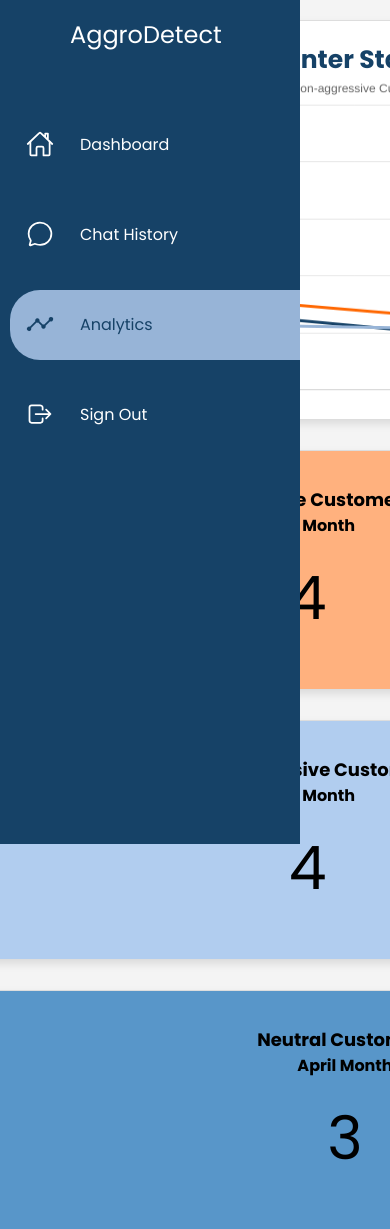
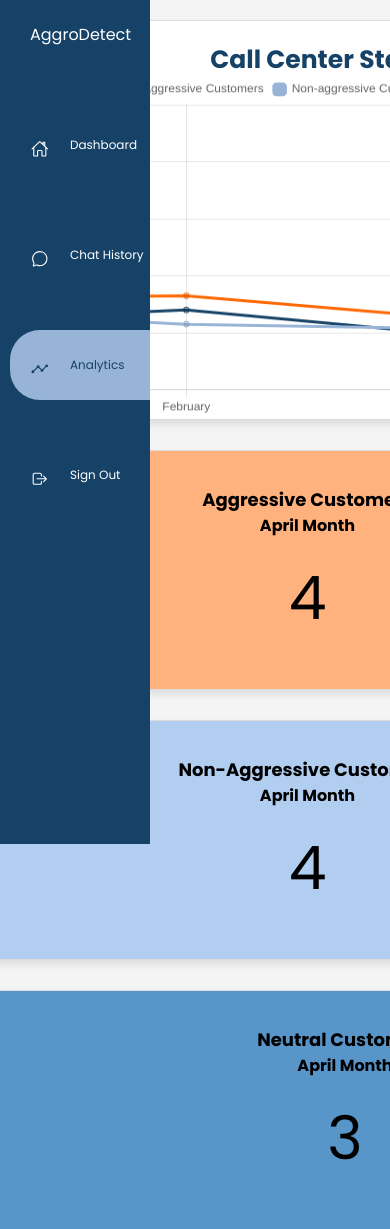
Before and after one commit to SewminaFernando/AggroDetect, a Flask app: page /analytics in a window 390 px wide; the page is wider, and only the part inside the window is pictured. Shown: the top 1229 px of that part. Run offline with Flask 3, Linux system fonts and the light colour scheme; data comes from the database, SQL or seed files in the repository; parts of the project's set-up code (start-up, migrations or seed data) failed here and were passed over.

Commit message:
Responsive dashboard page

```diff
--- a/interface/static/CSS/dashboard.css
+++ b/interface/static/CSS/dashboard.css
@@ -324,3 +324,183 @@ body{
 .record-button:active {
   background-color: #000000;
 }
+/* Media Queries */
+@media only screen and (max-width: 1025px) {
+  .navigation {
+    width: 200px;
+  }
+  .navigation.active {
+    width: 40px;
+  }
+  .navigation ul li {
+    margin-bottom: 30px;
+  }
+  .navigation ul li a .icon ion-icon {
+    font-size: 1.5rem;
+  }
+  .navigation ul li a .logo {
+    margin-left: 28px;
+    font-size: large;
+  }
+  .cardBox {
+    margin-left: 250px ;
+    width: 700px;
+  }
+
+  .cardBox .card .numbers {
+    font-size: 2rem;
+  }
+
+  .cardBox .card .cardName {
+    font-size: 1.5rem;
+    margin-top: 3px;
+  }
+
+  .cardBox .card .iconBx {
+    font-size: 3.5rem;
+  }
+  .chat-container {
+    width: 700px;
+    max-width: 700px;
+    right: 65px;
+    bottom: 30px;
+    margin-top: 680px;
+  }
+
+  .chat-header {
+    width: 700px;
+  }
+
+  .chat-header h2 {
+    margin: 0;
+  }
+
+  .chat-box {
+    width: 700px;
+  }
+}
+@media only screen and (max-width: 769px) {
+  .navigation {
+    width: 180px;
+  }
+  .navigation.active {
+    width: 35px;
+  }
+  .navigation ul li {
+    margin-bottom: 30px;
+  }
+  .navigation ul li a .icon ion-icon {
+    font-size: 1.3rem;
+  }
+  .navigation ul li a .logo {
+    margin-left: 15px;
+    font-size: large;
+  }
+  .navigation ul li a .title{
+    font-size: 15px;
+  }
+  .cardBox {
+    margin-left: 200px ;
+    margin-right: 40px;
+    width: 550px;
+  }
+  .cardBox .card{
+    margin-top: 20px;
+  }
+  .cardBox .card .numbers {
+    font-size: 1.7rem;
+  }
+
+  .cardBox .card .cardName {
+    font-size: 1rem;
+    margin-top: 3px;
+  }
+
+  .cardBox .card .iconBx {
+    font-size: 2.5rem;
+  }
+  .chat-container {
+    width: 550px;
+    max-width: 550px;
+    height: 500px;
+    right: 25px;
+    bottom: 30px;
+    margin-top: 400px;
+  }
+
+  .chat-header {
+    width: 550px;
+  }
+
+  .chat-header h2 {
+    margin: 0;
+  }
+
+  .chat-box {
+    height: 400px;
+    width: 550px;
+  }
+}
+@media only screen and (max-width: 731px) {
+  .navigation {
+    width: 150px;
+  }
+  .navigation.active {
+    width: 40px;
+  }
+  .navigation ul li {
+    margin-bottom: 40px;
+  }
+  .navigation ul li a .icon ion-icon {
+    font-size: 1.1rem;
+  }
+  .navigation ul li a .logo {
+    margin-left: 10px;
+    font-size: medium;
+  }
+  .navigation ul li a .title{
+    font-size: 12px;
+    padding-left: 0px;
+  }
+  .cardBox {
+    margin-left: 160px ;
+    margin-right: 20px;
+    width: 350px;
+  }
+  .cardBox .card{
+    margin-top: 20px;
+  }
+  .cardBox .card .numbers {
+    font-size: 1.5rem;
+  }
+
+  .cardBox .card .cardName {
+    font-size: 0.8rem;
+    margin-top: 3px;
+  }
+
+  .cardBox .card .iconBx {
+    font-size: 2.2rem;
+  }
+  .chat-container {
+    width: 340px;
+    max-width: 340px;
+    height: 550px;
+    right: 10px;
+    bottom: 30px;
+    margin-top: 400px;
+  }
+
+  .chat-header {
+    width: 340px;
+  }
+
+  .chat-header h2 {
+    margin: 0;
+  }
+
+  .chat-box {
+    height: 450px;
+    width: 340px;
+  }
+}
```
